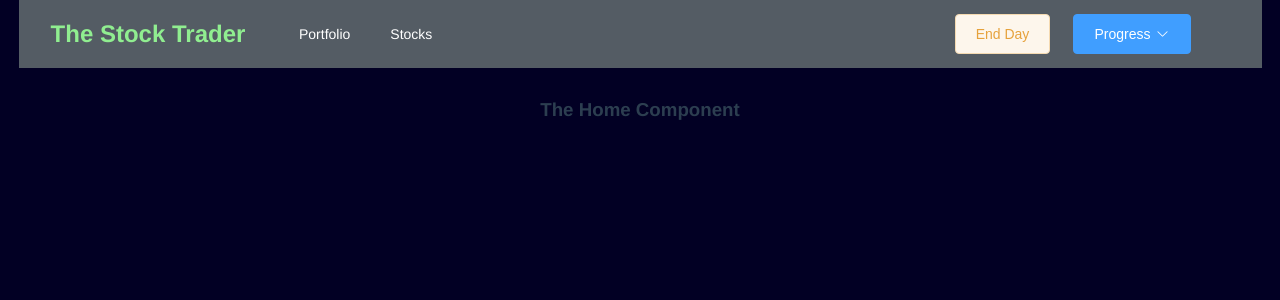
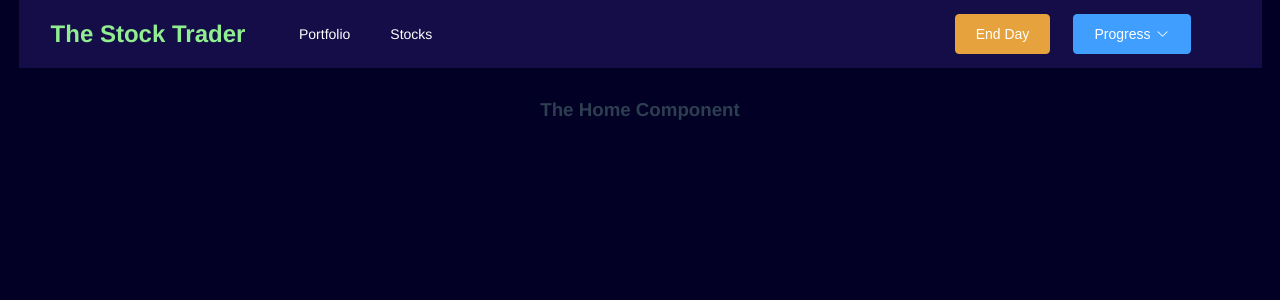
Before and after one commit to jippy89/the-stock-trader, a Vue app: page / in a window 1280 px wide. Shown: the top 300 px of the page. Built offline with nearby package versions, Linux system fonts and the light colour scheme.

Commit message:
style(Header): match style with background

```diff
--- a/src/components/Header/Header.vue
+++ b/src/components/Header/Header.vue
@@ -16,21 +16,21 @@
 				mode="horizontal"
 				:router="true"
 				:default-active="$route.path"
-				background-color="#545c64"
+				background-color="rgb(21,13,72)"
 				text-color="#fff"
 				active-text-color="lightgreen">
 				<el-menu-item index="/" class="home"></el-menu-item>
-				<el-menu-item index="/portfolio" :class="{ 'is-active': $route.path === activeIndex ? false : true }">Portfolio</el-menu-item>
-				<el-menu-item index="/stocks" :class="{ 'is-active': $route.path === activeIndex ? false : true }">Stocks</el-menu-item>
+				<el-menu-item index="/portfolio">Portfolio</el-menu-item>
+				<el-menu-item index="/stocks">Stocks</el-menu-item>
 			</el-menu>
 		</el-col>
 		<el-col :offset="9" :span="2">
-			<el-button type="warning" plain>
+			<el-button type="warning">
 				End Day
 			</el-button>
 		</el-col>
 		<el-col :span="3">
-			<el-dropdown>
+			<el-dropdown :show-timeout="0" :hide-timeout="0">
 				<el-button type="primary">
 				Progress<i class="el-icon-arrow-down el-icon--right"></i>
 				</el-button>
@@ -74,7 +74,7 @@
 
 	#navbar {
 		color: #fff;
-		background-color: #545c64;
+		background-color: rgb(21,13,72);
 		/*float: right!important;*/
 		margin-top: auto;
 		margin-bottom: auto;
@@ -94,13 +94,17 @@
 		border-bottom: none!important;
 	}
 
+	.is-active {
+		background-color: rgb(34,21,108)!important;
+	}
 
 	.el-menu-item {
 		transition: all .3s !important;
 	}
 
 	.el-menu-item:hover {
-		font-weight: 600;
+		/*font-weight: 600;*/
 		color: lightgreen!important;
+		background-color: rgb(34,21,89)!important;
 	}
 </style>
```
